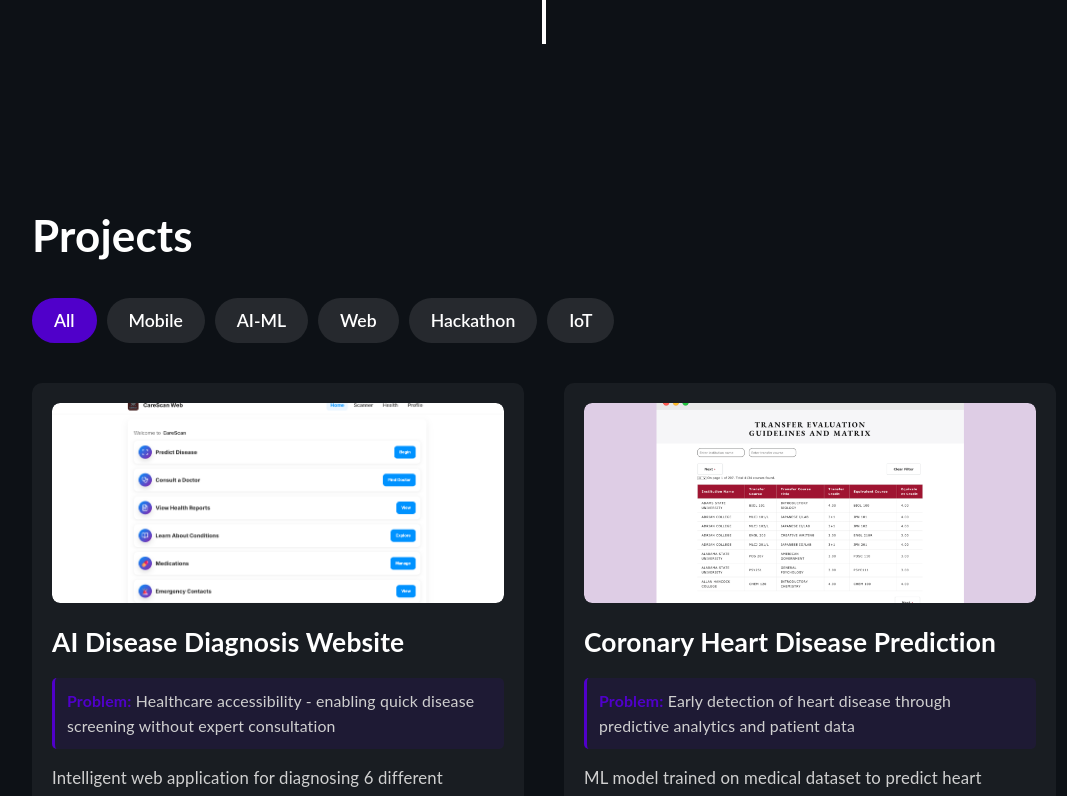
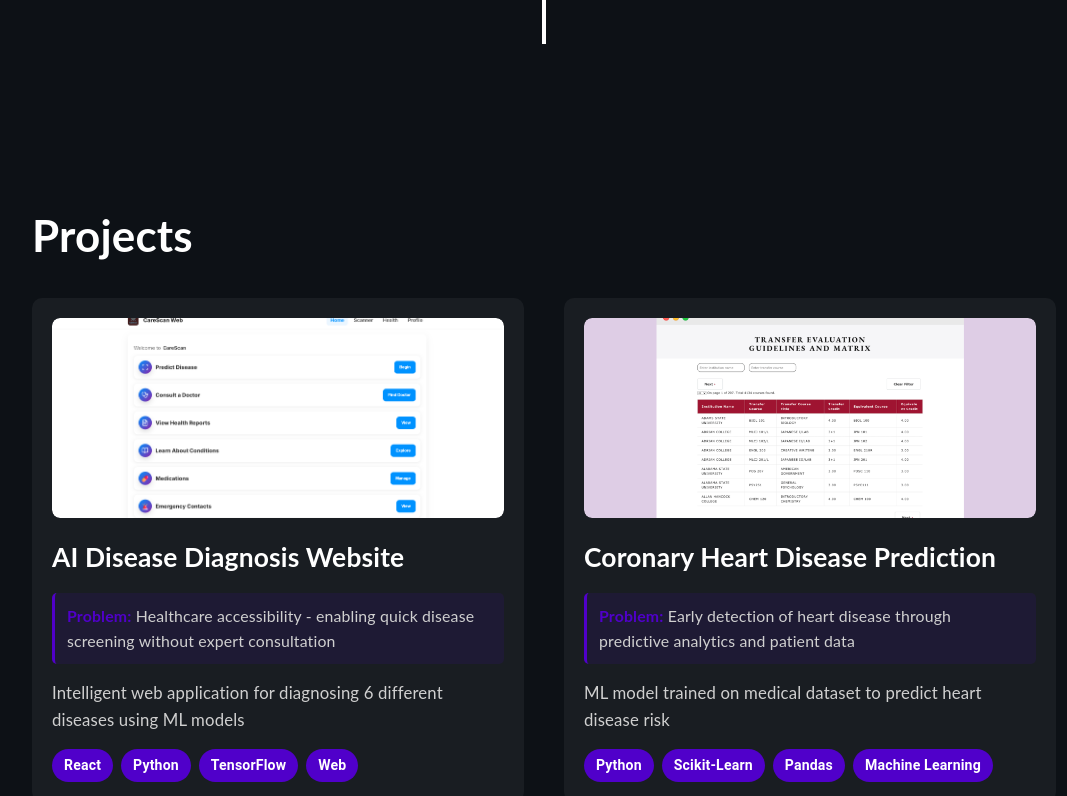
Before and after one commit to yashdave182/portfolio, a React (Create React App) app: page / in a window 1280 px wide. Shown: the part 3738-4534 px from the top of the page, without its empty margins (96-1163 px from the left). Built offline with nearby package versions, Linux system fonts and the light colour scheme.

Commit message:
Remove project filter bar

```diff
--- a/src/components/Project.tsx
+++ b/src/components/Project.tsx
@@ -1,4 +1,4 @@
-import React, { useState } from "react";
+import React from "react";
 import "../assets/styles/Project.scss";
 
 interface ProjectType {
@@ -69,42 +69,13 @@ const projects: ProjectType[] = [
 ];
 
 function Project() {
-  const [selectedCategory, setSelectedCategory] = useState<string>("all");
-
-  const categories = [
-    { id: "all", label: "All" },
-    { id: "mobile", label: "Mobile" },
-    { id: "ai-ml", label: "AI-ML" },
-    { id: "web", label: "Web" },
-    { id: "hackathon", label: "Hackathon" },
-    { id: "iot", label: "IoT" },
-  ];
-
-  const filteredProjects =
-    selectedCategory === "all"
-      ? projects
-      : projects.filter((p) => p.category === selectedCategory);
 
   return (
     <div className="projects-container" id="projects">
       <h1>Projects</h1>
 
-      <div className="filter-bar">
-        {categories.map((cat) => (
-          <button
-            key={cat.id}
-            className={`filter-btn ${
-              selectedCategory === cat.id ? "active" : ""
-            }`}
-            onClick={() => setSelectedCategory(cat.id)}
-          >
-            {cat.label}
-          </button>
-        ))}
-      </div>
-
       <div className="projects-grid">
-        {filteredProjects.map((project) => (
+        {projects.map((project) => (
           <div className="project" key={project.id}>
             <div className="project-image-wrapper">
               <img
@@ -153,12 +124,6 @@ function Project() {
           </div>
         ))}
       </div>
-
-      {filteredProjects.length === 0 && (
-        <div className="no-projects">
-          <p>No projects found in this category.</p>
-        </div>
-      )}
     </div>
   );
 }
```
